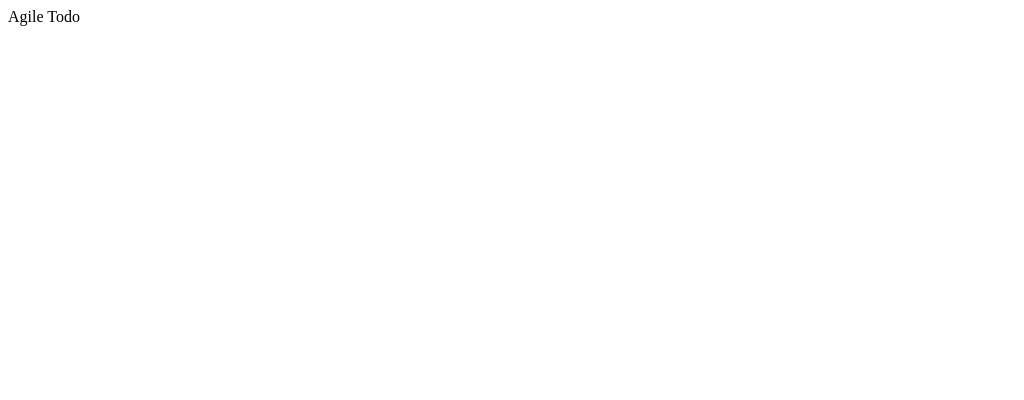
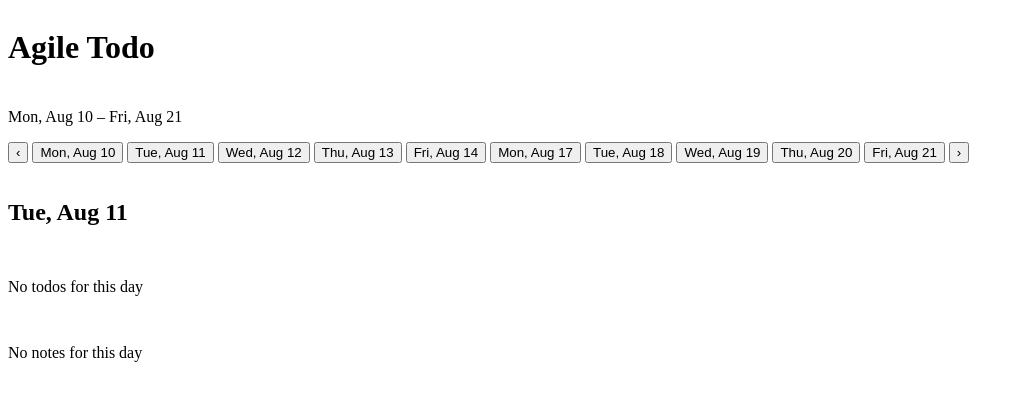
Before and after one commit to JoanEsquivel/agile-todo-app, a React (Vite) app: page / in a window 1280 px wide. Shown: the top 400 px of the page, without its empty margins (0-1024 px from the left). Built offline with nearby package versions, Linux system fonts and the light colour scheme.

Commit message:
feat: app shell with fortnight board and day navigation
Co-Authored-By: Claude Fable 5 <noreply@anthropic.com>

```diff
--- /dev/null
+++ b/src/App.module.css
@@ -0,0 +1,5 @@
+.header {
+  display: flex;
+  flex-direction: column;
+  gap: 0.25rem;
+}
--- a/src/App.tsx
+++ b/src/App.tsx
@@ -1,5 +1,19 @@
-function App() {
-  return <div>Agile Todo</div>;
+import { useAppStore } from './store/store';
+import { selectViewedFortnight } from './store/selectors';
+import { formatDayLabel } from './domain/dates';
+import { FortnightBoard } from './components/board/FortnightBoard';
+import styles from './App.module.css';
+
+export default function App() {
+  const state = useAppStore();
+  const fn = selectViewedFortnight(state);
+  return (
+    <>
+      <header className={styles.header}>
+        <h1>Agile Todo</h1>
+        {fn && <p>{formatDayLabel(fn.days[0])} – {formatDayLabel(fn.days[9])}</p>}
+      </header>
+      <FortnightBoard />
+    </>
+  );
 }
-
-export default App;
--- /dev/null
+++ b/src/components/board/DayColumn.module.css
@@ -0,0 +1,5 @@
+.column {
+  display: flex;
+  flex-direction: column;
+  gap: 1rem;
+}
--- /dev/null
+++ b/src/components/board/DayColumn.tsx
@@ -0,0 +1,24 @@
+import { useAppStore } from '../../store/store';
+import { selectViewedFortnight } from '../../store/selectors';
+import { formatDayLabel } from '../../domain/dates';
+import { EmptyState } from '../common/EmptyState';
+import styles from './DayColumn.module.css';
+
+export function DayColumn() {
+  const state = useAppStore();
+  const fn = selectViewedFortnight(state);
+  if (!fn) return null;
+  const day = state.selectedDay ?? fn.days[0];
+
+  return (
+    <div className={styles.column}>
+      <h2>{formatDayLabel(day)}</h2>
+      <section aria-label="Todos">
+        <EmptyState message="No todos for this day" />
+      </section>
+      <section aria-label="Notes">
+        <EmptyState message="No notes for this day" />
+      </section>
+    </div>
+  );
+}
--- /dev/null
+++ b/src/components/board/DayStrip.module.css
@@ -0,0 +1,7 @@
+.strip {
+  display: flex;
+  flex-direction: row;
+  align-items: center;
+  gap: 0.25rem;
+  overflow-x: auto;
+}
--- /dev/null
+++ b/src/components/board/DayStrip.tsx
@@ -0,0 +1,37 @@
+import { useAppStore } from '../../store/store';
+import { selectViewedFortnight, selectTodosForDay } from '../../store/selectors';
+import { effectiveBoardDay } from '../../domain/fortnight';
+import { formatDayLabel } from '../../domain/dates';
+import { todayLocal } from '../../store/clock';
+import styles from './DayStrip.module.css';
+
+export function DayStrip() {
+  const state = useAppStore();
+  const fn = selectViewedFortnight(state);
+  if (!fn) return null;
+  const selected = state.selectedDay ?? fn.days[0];
+  const idx = fn.days.indexOf(selected);
+  const today = state.viewedFortnightId === state.activeFortnightId
+    ? effectiveBoardDay(fn, todayLocal())
+    : null;
+
+  return (
+    <nav className={styles.strip} aria-label="Fortnight days">
+      <button aria-label="Previous day" disabled={idx <= 0}
+        onClick={() => state.selectDay(fn.days[idx - 1])}>‹</button>
+      {fn.days.map((day) => {
+        const count = selectTodosForDay(state, fn.id, day).length;
+        return (
+          <button key={day}
+            data-today={day === today ? '' : undefined}
+            aria-current={day === selected ? 'date' : undefined}
+            onClick={() => state.selectDay(day)}>
+            {formatDayLabel(day)}{count > 0 ? ` (${count})` : ''}
+          </button>
+        );
+      })}
+      <button aria-label="Next day" disabled={idx >= fn.days.length - 1}
+        onClick={() => state.selectDay(fn.days[idx + 1])}>›</button>
+    </nav>
+  );
+}
--- /dev/null
+++ b/src/components/board/FortnightBoard.module.css
@@ -0,0 +1,5 @@
+.board {
+  display: flex;
+  flex-direction: column;
+  gap: 1rem;
+}
--- /dev/null
+++ b/src/components/board/FortnightBoard.tsx
@@ -0,0 +1,12 @@
+import { DayStrip } from './DayStrip';
+import { DayColumn } from './DayColumn';
+import styles from './FortnightBoard.module.css';
+
+export function FortnightBoard() {
+  return (
+    <main className={styles.board}>
+      <DayStrip />
+      <DayColumn />
+    </main>
+  );
+}
--- /dev/null
+++ b/src/components/common/EmptyState.tsx
@@ -0,0 +1,3 @@
+export function EmptyState({ message }: { message: string }) {
+  return <p role="status">{message}</p>;
+}
--- a/src/main.tsx
+++ b/src/main.tsx
@@ -1,6 +1,11 @@
 import { StrictMode } from 'react';
 import { createRoot } from 'react-dom/client';
 import App from './App';
+import { appStorage, useAppStore } from './store/store';
+
+useAppStore.getState().initApp();
+navigator.storage?.persist?.();
+window.addEventListener('pagehide', () => appStorage.flush());
 
 createRoot(document.getElementById('root')!).render(
   <StrictMode>
```
Also changed, not shown: src/test/seed.ts (added, +12 -0 lines), 1 other file (tests, documents, lock files or other folders).
